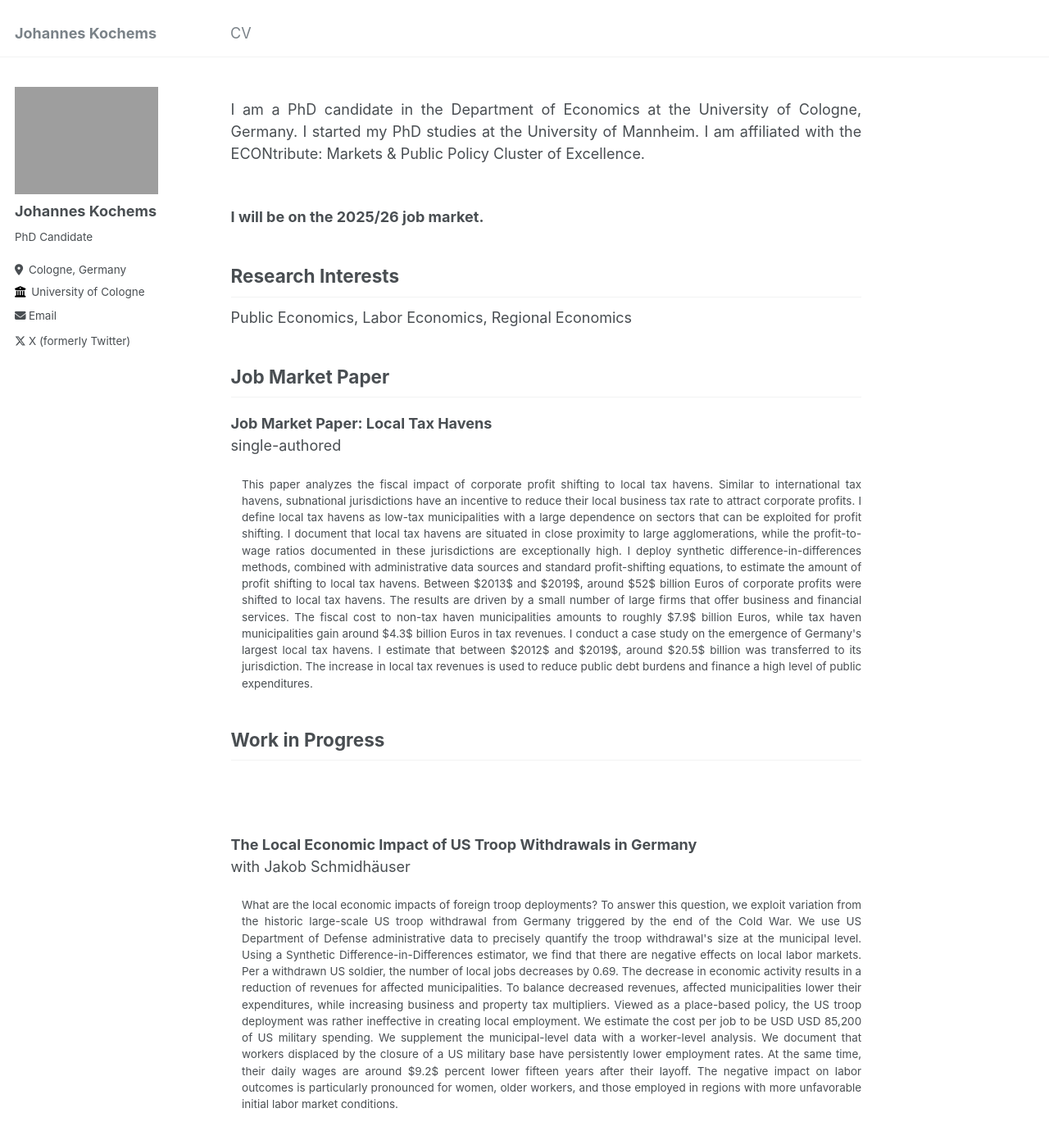
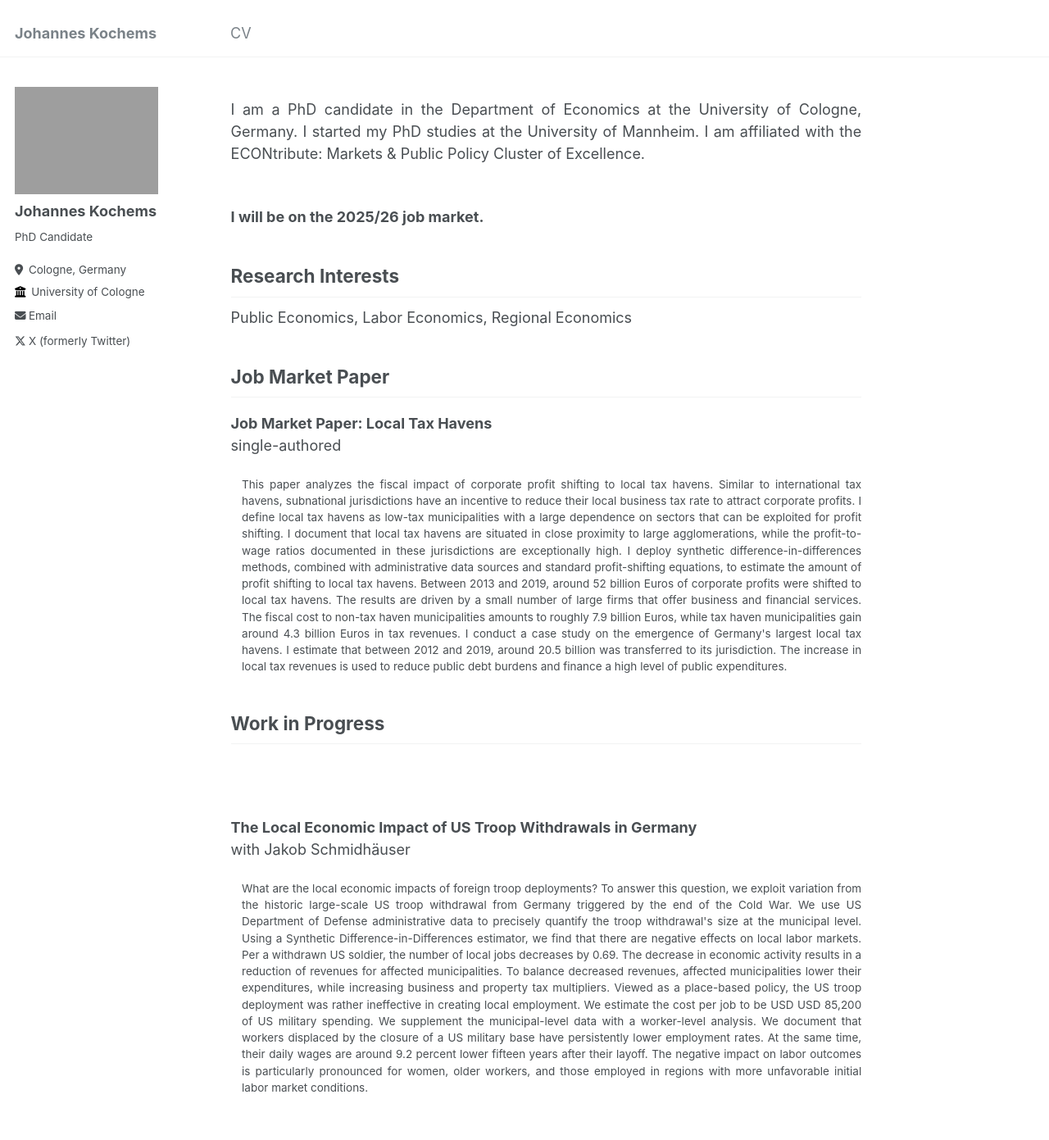
Before and after one commit to jkochems/jkochems.github.io, a Jekyll site: the page built from _pages/about.md, in a window 1280 px wide and 1400 px high. Shown: the top 1391 px of the window at 82% size. Built offline with Jekyll 4.4.1, drawn with Linux system fonts in a browser that asks for light colours.

Commit message:
Updated abstracts again (dropped $ signs)

```diff
--- a/_pages/about.md
+++ b/_pages/about.md
@@ -29,9 +29,9 @@ Similar to international tax havens, subnational jurisdictions have an incentive
 I define local tax havens as low-tax municipalities with a large dependence on sectors that can be exploited for profit shifting.
 I document that local tax havens are situated in close proximity to large agglomerations, while the profit-to-wage ratios documented in these jurisdictions are exceptionally high.
 I deploy synthetic difference-in-differences methods, combined with administrative data sources and standard profit-shifting equations, to estimate the amount of profit shifting to local tax havens.
-Between $2013$ and $2019$, around $52$ billion Euros of corporate profits were shifted to local tax havens. The results are driven by a small number of large firms that offer business and financial services.
-The fiscal cost to non-tax haven municipalities amounts to roughly $7.9$ billion Euros, while tax haven municipalities gain around $4.3$ billion Euros in tax revenues.
-I conduct a case study on the emergence of Germany's largest local tax havens. I estimate that between $2012$ and $2019$, around $20.5$ billion was transferred to its jurisdiction.
+Between 2013 and 2019, around 52 billion Euros of corporate profits were shifted to local tax havens. The results are driven by a small number of large firms that offer business and financial services.
+The fiscal cost to non-tax haven municipalities amounts to roughly 7.9 billion Euros, while tax haven municipalities gain around 4.3 billion Euros in tax revenues.
+I conduct a case study on the emergence of Germany's largest local tax havens. I estimate that between 2012 and 2019, around 20.5 billion was transferred to its jurisdiction.
 The increase in local tax revenues is used to reduce public debt burdens and finance a high level of public expenditures. <br /> </div> </dd>
 
 
@@ -52,7 +52,7 @@ To balance decreased revenues, affected municipalities lower their expenditures,
 Viewed as a place-based policy, the US troop deployment was rather ineffective in creating local employment.
 We estimate the cost per job to be USD USD 85,200 of US military spending. We supplement the municipal-level data with a worker-level analysis.
 We document that workers displaced by the closure of a US military base have persistently lower employment rates.
-At the same time, their daily wages are around $9.2$ percent lower fifteen years after their layoff.
+At the same time, their daily wages are around 9.2 percent lower fifteen years after their layoff.
 The negative impact on labor outcomes is particularly pronounced for women, older workers, and those employed in regions with more unfavorable initial labor market conditions.<br /> </div> </dd>
 
 
```
